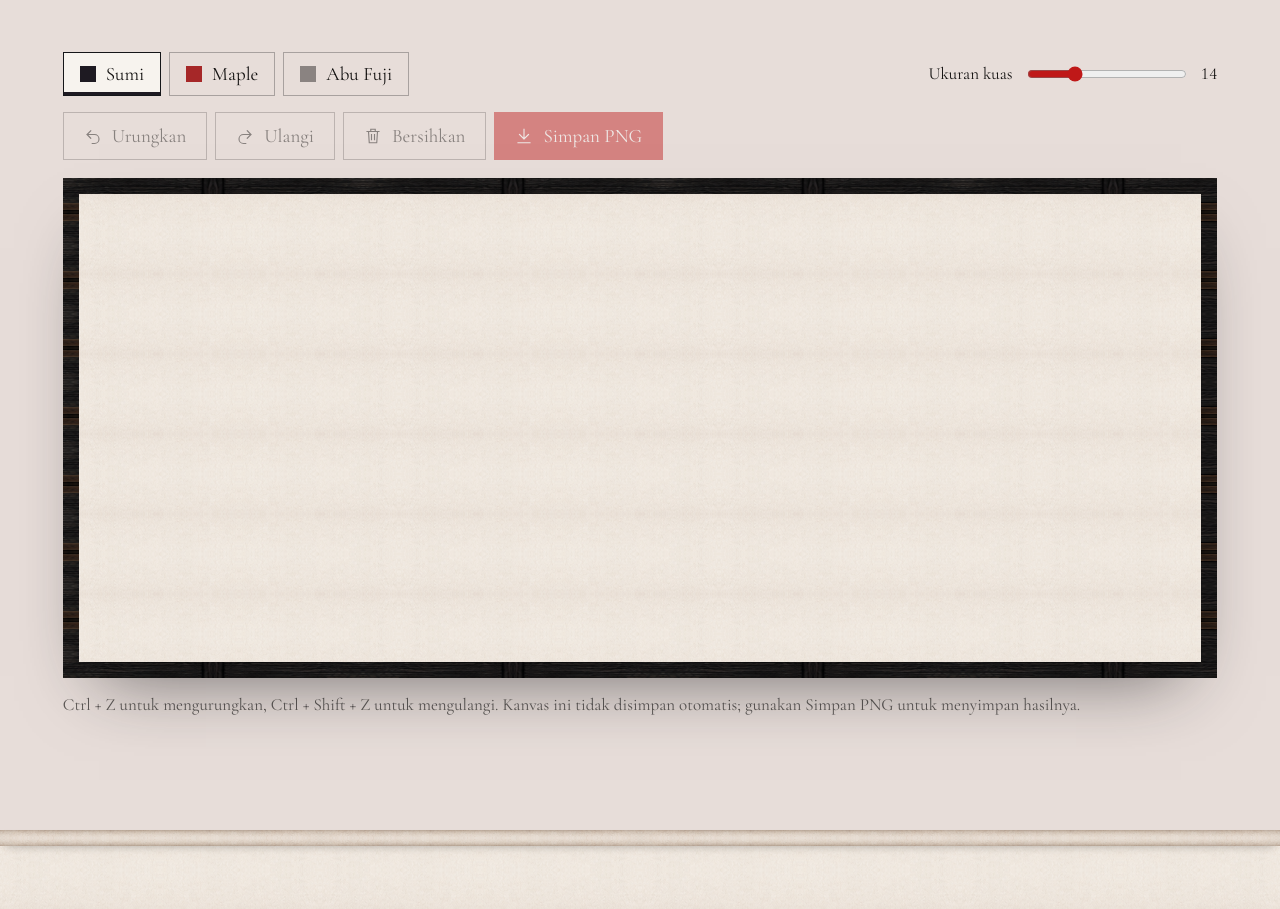
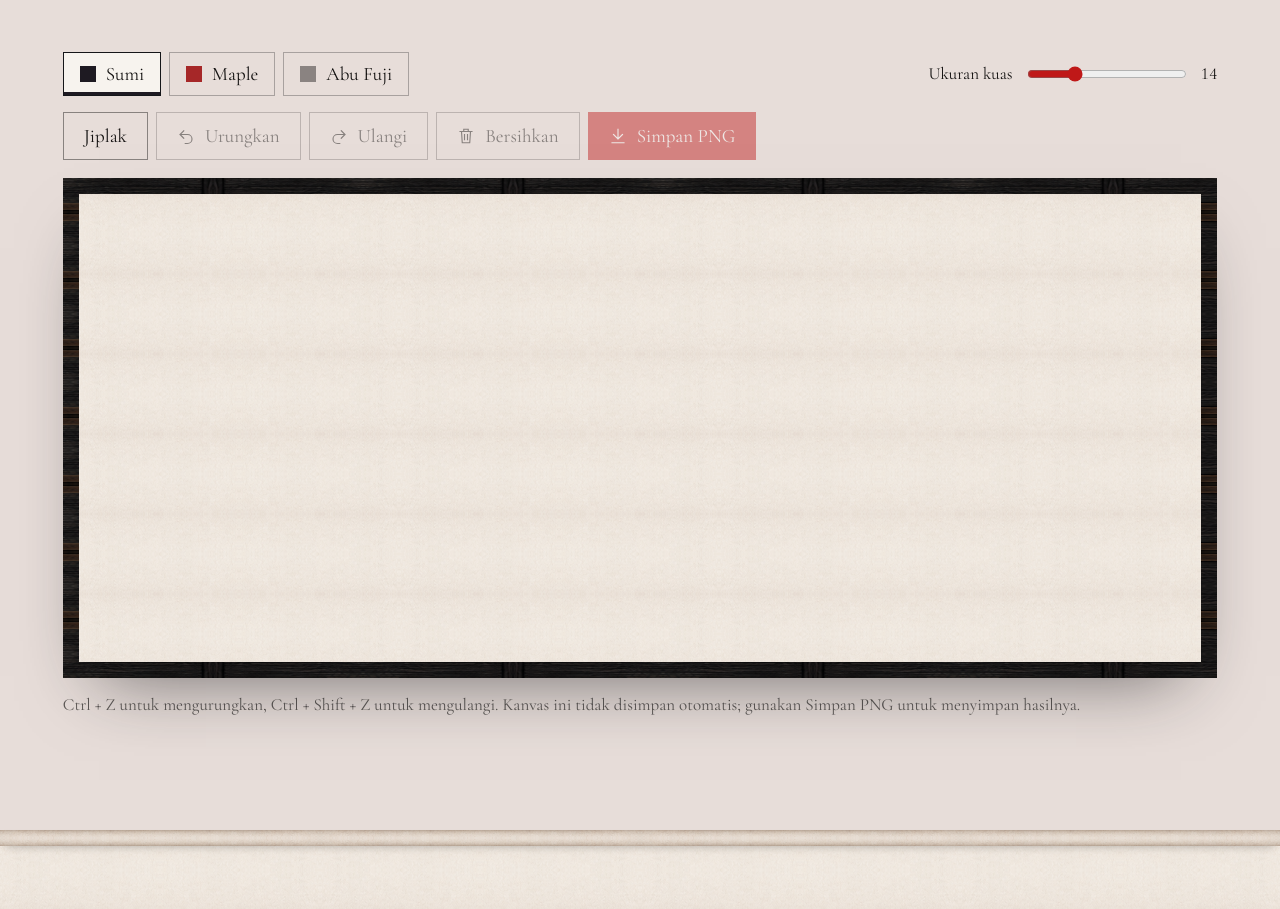
Before and after one commit to Fabverse0/Sakura, a React (Vite) app: page / in a window 1280 px wide. Shown: the part 10509-11418 px from the top of the page. Built offline with nearby package versions, Linux system fonts and the light colour scheme; a web font is replaced by a local one.

Commit message:
feat(sumi): rubbing toggle in the toolbar

```diff
--- a/src/sections/SumiCanvas.jsx
+++ b/src/sections/SumiCanvas.jsx
@@ -65,6 +65,7 @@ export function SumiCanvas({ onSave }) {
   const [history, setHistory] = useState(emptyHistory);
   const [ink, setInk] = useState(inks[0]);
   const [brushSize, setBrushSize] = useState(14);
+  const [rubbing, setRubbing] = useState(false);
   const [confirmClear, setConfirmClear] = useState(false);
 
   // Ctrl/Cmd+Z undoes, Ctrl/Cmd+Shift+Z or Ctrl+Y redoes while focus is inside the room.
@@ -221,7 +222,7 @@ export function SumiCanvas({ onSave }) {
 
   return (
     <section
-      className="room room--mist sumi"
+      className="room room--mist sumi" data-rubbing={rubbing}
       id="kanvas"
       aria-labelledby="sumi-title"
       onKeyDown={handleKeyDown}
@@ -269,6 +270,14 @@ export function SumiCanvas({ onSave }) {
           </label>
 
           <div className="sumi__group">
+            <button
+              className="room-button room-button--quiet sumi__tool"
+              type="button"
+              aria-pressed={rubbing}
+              onClick={() => setRubbing((value) => !value)}
+            >
+              {rubbing ? "Kuas biasa" : "Jiplak"}
+            </button>
             <button
               className="room-button room-button--quiet sumi__tool"
               type="button"
```
